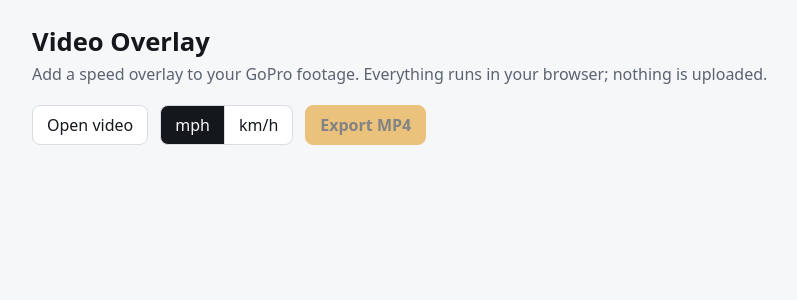
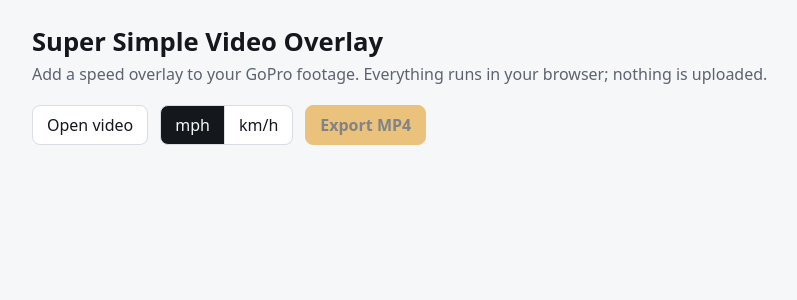
Before and after one commit to syntaxless/video-overlay, a React (Vite) app: page / in a window 1280 px wide. Shown: the top 300 px of the page, without its empty margins (24-821 px from the left). Built offline with nearby package versions, Linux system fonts and the light colour scheme.

Commit message:
Rename app to Super Simple Video Overlay
Co-Authored-By: Claude Opus 5.5 (1M context) <noreply@anthropic.com>
Claude-Session: https://claude.ai/code/session_014szpk6iBPC5f8pVJhxU5m7

```diff
--- a/index.html
+++ b/index.html
@@ -4,7 +4,7 @@
     <meta charset="UTF-8" />
     <link rel="icon" type="image/svg+xml" href="/favicon.svg" />
     <meta name="viewport" content="width=device-width, initial-scale=1.0" />
-    <title>Video Overlay</title>
+    <title>Super Simple Video Overlay</title>
   </head>
   <body>
     <div id="root"></div>
--- a/package.json
+++ b/package.json
@@ -1,5 +1,5 @@
 {
-  "name": "video-overlay",
+  "name": "super-simple-video-overlay",
   "private": true,
   "version": "0.0.0",
   "type": "module",
--- a/src/App.tsx
+++ b/src/App.tsx
@@ -100,7 +100,7 @@ export default function App() {
   return (
     <main>
       <header>
-        <h1>Video Overlay</h1>
+        <h1>Super Simple Video Overlay</h1>
         <p className="muted">Add a speed overlay to your GoPro footage. Everything runs in your browser; nothing is uploaded.</p>
       </header>
 
```
Also changed, not shown: 2 other files (tests, documents, lock files or other folders).
